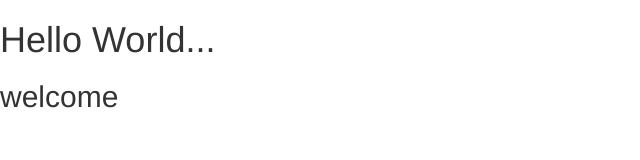
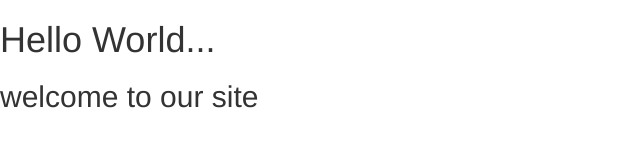
Before and after one commit to Ethos-Dev/NoCMS, a plain HTML site: page The Site/index.html in a window 1280 px wide. Shown: the whole page, without its empty margins (0-640 px from the left). Drawn offline with Linux system fonts and the light colour scheme.

Commit message:
added to site Signed-off-by: roa boughanem <roa.boughanem@ethoskms.com>

```diff
--- a/The Site/index.html
+++ b/The Site/index.html
@@ -9,7 +9,7 @@
 </head>
 <body>
 <h1>Hello World...</h1>
-<h2>welcome</h2>
+<h2>welcome to our site</h2>
 <script src="assets/js/jquery-3.2.1.min.js" type="text/javascript"></script>
 <script src="assets/js/bootstrap.min.js" type="text/javascript"></script>
 <script src="assets/js/main.js" type="text/javascript"></script>
```
